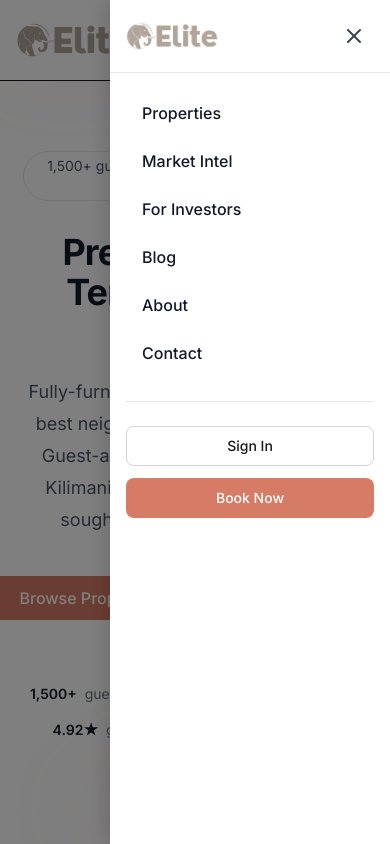
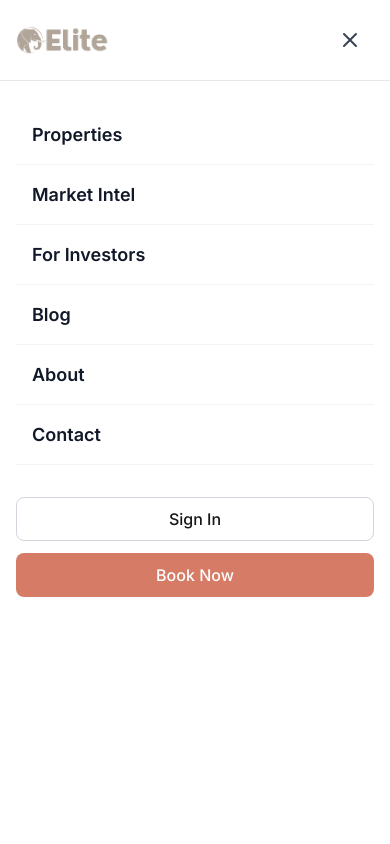
Before and after one commit to elitestaysafrica/website, a Next.js app: page / in a window 390 px wide. Both pictures are taken after a click on the button "Open menu". Shown: the top 844 px of the page. Built offline with nearby package versions, Linux system fonts and the light colour scheme.

Commit message:
Full-screen mobile menu for Safari compatibility

```diff
--- a/src/components/layout/header.tsx
+++ b/src/components/layout/header.tsx
@@ -18,36 +18,50 @@ const navigation = [
 export function Header() {
   const [isOpen, setIsOpen] = useState(false)
 
-  // Lock body scroll when menu open
   useEffect(() => {
     if (isOpen) {
       document.body.style.overflow = 'hidden'
-      document.body.style.position = 'fixed'
-      document.body.style.width = '100%'
     } else {
       document.body.style.overflow = ''
-      document.body.style.position = ''
-      document.body.style.width = ''
     }
     return () => {
       document.body.style.overflow = ''
-      document.body.style.position = ''
-      document.body.style.width = ''
     }
   }, [isOpen])
 
   return (
     <>
-      <header className="fixed inset-x-0 top-0 z-50 bg-white/80 backdrop-blur-md border-b">
-        <nav className="mx-auto flex max-w-7xl items-center justify-between p-4 lg:px-8">
-          {/* Logo */}
-          <Link href="/" className="flex-shrink-0">
+      {/* Main header */}
+      <header
+        style={{
+          position: 'fixed',
+          top: 0,
+          left: 0,
+          right: 0,
+          zIndex: 100,
+          backgroundColor: 'rgba(255,255,255,0.9)',
+          WebkitBackdropFilter: 'blur(8px)',
+          backdropFilter: 'blur(8px)',
+          borderBottom: '1px solid #e5e7eb',
+        }}
+      >
+        <nav
+          style={{
+            maxWidth: '1280px',
+            margin: '0 auto',
+            display: 'flex',
+            alignItems: 'center',
+            justifyContent: 'space-between',
+            padding: '16px',
+          }}
+        >
+          <Link href="/">
             <Image
               src="/images/logo.png"
               alt="Elite Stays Africa"
               width={160}
               height={55}
-              className="h-10 w-auto"
+              style={{ height: '40px', width: 'auto' }}
               priority
             />
           </Link>
@@ -56,13 +70,25 @@ export function Header() {
           <button
             type="button"
             onClick={() => setIsOpen(true)}
-            className="lg:hidden flex items-center justify-center w-12 h-12 -mr-2 rounded-lg text-gray-700 hover:bg-gray-100 active:bg-gray-200"
+            style={{
+              display: 'flex',
+              alignItems: 'center',
+              justifyContent: 'center',
+              width: '48px',
+              height: '48px',
+              borderRadius: '8px',
+              border: 'none',
+              background: 'transparent',
+              cursor: 'pointer',
+              WebkitTapHighlightColor: 'transparent',
+            }}
+            className="lg:hidden"
             aria-label="Open menu"
           >
-            <Menu className="h-6 w-6" />
+            <Menu style={{ width: '24px', height: '24px', color: '#374151' }} />
           </button>
 
-          {/* Desktop navigation */}
+          {/* Desktop nav */}
           <div className="hidden lg:flex lg:gap-x-8">
             {navigation.map((item) => (
               <Link
@@ -75,7 +101,6 @@ export function Header() {
             ))}
           </div>
 
-          {/* Desktop CTA */}
           <div className="hidden lg:flex lg:gap-x-4">
             <Button variant="ghost" size="sm">Sign In</Button>
             <Button size="sm">Book Now</Button>
@@ -83,110 +108,93 @@ export function Header() {
         </nav>
       </header>
 
-      {/* Mobile menu - fullscreen overlay approach */}
+      {/* Full screen mobile menu */}
       {isOpen && (
         <div
-          className="lg:hidden"
           style={{
             position: 'fixed',
             top: 0,
             left: 0,
-            right: 0,
-            bottom: 0,
+            width: '100%',
+            height: '100%',
             zIndex: 9999,
+            backgroundColor: 'white',
+            WebkitOverflowScrolling: 'touch',
+            overflowY: 'auto',
           }}
+          className="lg:hidden"
         >
-          {/* Dark backdrop */}
+          {/* Menu header */}
           <div
             style={{
-              position: 'absolute',
-              top: 0,
-              left: 0,
-              right: 0,
-              bottom: 0,
-              backgroundColor: 'rgba(0,0,0,0.5)',
-            }}
-            onClick={() => setIsOpen(false)}
-          />
-
-          {/* Menu panel */}
-          <div
-            style={{
-              position: 'absolute',
-              top: 0,
-              right: 0,
-              bottom: 0,
-              width: '280px',
-              maxWidth: '85vw',
-              backgroundColor: 'white',
-              boxShadow: '-4px 0 20px rgba(0,0,0,0.15)',
-              display: 'flex',
-              flexDirection: 'column',
-            }}
-          >
-            {/* Menu header */}
-            <div style={{
               display: 'flex',
               alignItems: 'center',
               justifyContent: 'space-between',
               padding: '16px',
               borderBottom: '1px solid #e5e7eb',
-            }}>
+            }}
+          >
             <Link href="/" onClick={() => setIsOpen(false)}>
               <Image
                 src="/images/logo.png"
                 alt="Elite Stays Africa"
                 width={120}
                 height={40}
-                  className="h-8 w-auto"
+                style={{ height: '32px', width: 'auto' }}
               />
             </Link>
             <button
               type="button"
               onClick={() => setIsOpen(false)}
               style={{
-                  width: '40px',
-                  height: '40px',
                 display: 'flex',
                 alignItems: 'center',
                 justifyContent: 'center',
+                width: '48px',
+                height: '48px',
                 borderRadius: '8px',
-                  color: '#374151',
+                border: 'none',
+                background: 'transparent',
+                cursor: 'pointer',
+                WebkitTapHighlightColor: 'transparent',
               }}
+              aria-label="Close menu"
             >
-                <X className="h-6 w-6" />
+              <X style={{ width: '24px', height: '24px', color: '#374151' }} />
             </button>
           </div>
 
-            {/* Menu items */}
-            <nav style={{ padding: '16px', flex: 1 }}>
-              <ul style={{ listStyle: 'none', margin: 0, padding: 0 }}>
+          {/* Menu content */}
+          <div style={{ padding: '24px 16px' }}>
+            <nav>
               {navigation.map((item) => (
-                  <li key={item.name}>
                 <Link
+                  key={item.name}
                   href={item.href}
                   onClick={() => setIsOpen(false)}
                   style={{
                     display: 'block',
-                        padding: '12px 16px',
-                        borderRadius: '8px',
-                        fontSize: '16px',
-                        fontWeight: 500,
+                    padding: '16px',
+                    fontSize: '18px',
+                    fontWeight: 600,
                     color: '#111827',
                     textDecoration: 'none',
+                    borderBottom: '1px solid #f3f4f6',
                   }}
                 >
                   {item.name}
                 </Link>
-                  </li>
               ))}
-              </ul>
+            </nav>
 
-              <div style={{ marginTop: '24px', paddingTop: '24px', borderTop: '1px solid #e5e7eb' }}>
-                <Button variant="outline" className="w-full mb-3">Sign In</Button>
-                <Button className="w-full">Book Now</Button>
+            <div style={{ marginTop: '32px', display: 'flex', flexDirection: 'column', gap: '12px' }}>
+              <Button variant="outline" size="lg" className="w-full">
+                Sign In
+              </Button>
+              <Button size="lg" className="w-full">
+                Book Now
+              </Button>
             </div>
-            </nav>
           </div>
         </div>
       )}
```
Lines whose indentation alone changed are shown as unchanged.
